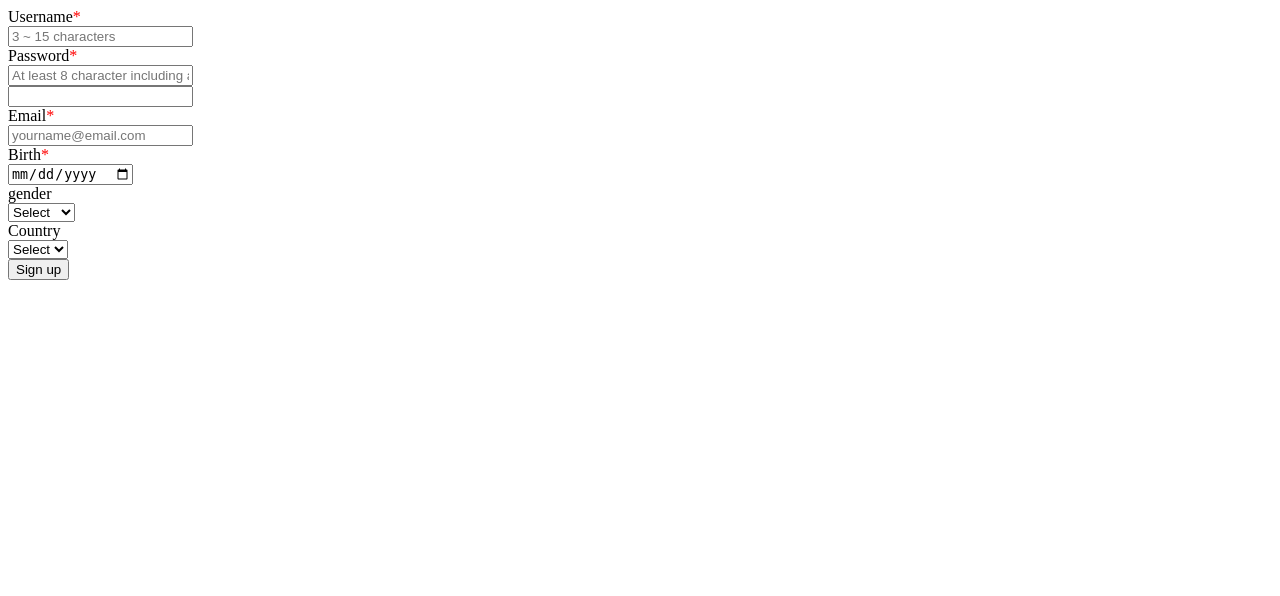
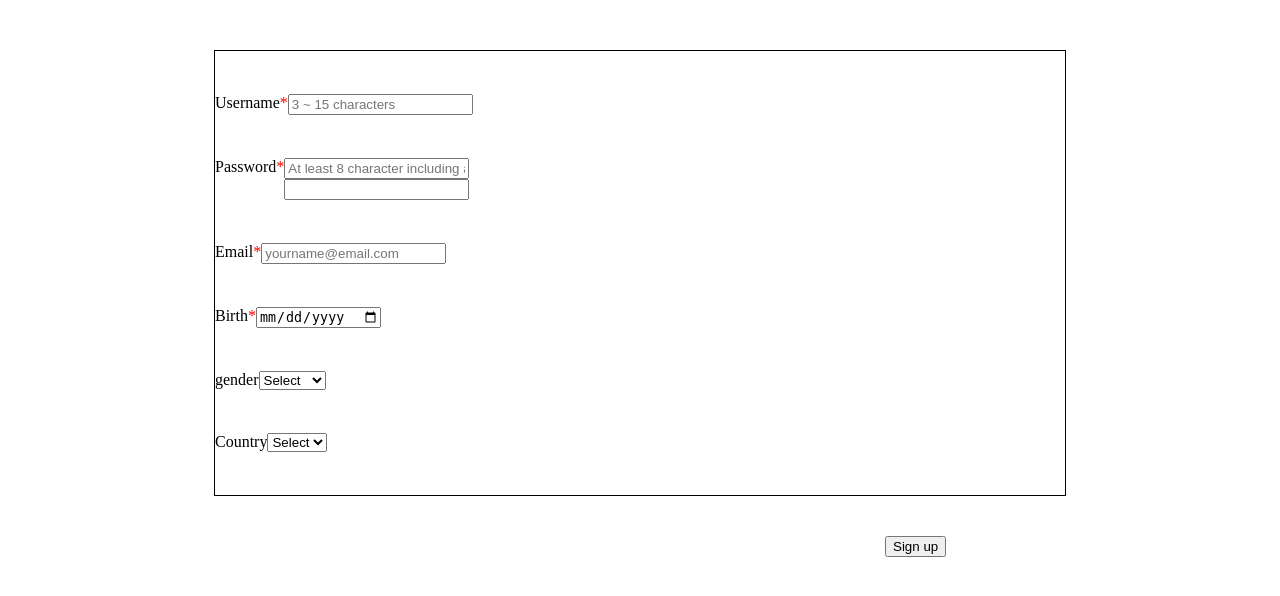
Before and after one commit to wcodingforever/incode, a PHP site: page /Templates/signup.html in a window 1280 px wide. Shown: the top 596 px of the page. Run offline with PHP 8.4, Linux system fonts and the light colour scheme.

Commit message:
I finished the API for signup.

```diff
--- a/Backend/createAccount.php
+++ b/Backend/createAccount.php
@@ -4,7 +4,6 @@
 
 $json = file_get_contents("php://input");
 $userDataObj = json_decode($json)->params;
-
 
 //Chk if all nessecary datas were sent
 $response = "OK";
@@ -20,7 +19,7 @@ if($userDataObj->username !== "" && $userDataObj->password !== "" && $userDataOb
 
         $connection = new PDO("mysql:host=$servername;dbname=$dbname;", $username, $password);
 
-        $query = "INSET INTO `users` (`username`, `password`, `email`, `birth`, `gender`, `country`) " .
+        $query = "INSERT INTO `users` (`username`, `password`, `email`, `birth`, `gender`, `country`) " .
         "VALUES ( :username, :password, :email, :birth, :gender, :country)";
 
         $stmt = $connection->prepare($query);
--- a/Templates/signup.css
+++ b/Templates/signup.css
@@ -1,6 +1,7 @@
 .notValid{
     border: solid 1px red;
 }
+
 .vaild{
     background-color: rgba(183, 250, 183, 0.871);
 }
@@ -8,3 +9,20 @@
 .reportUnvalid{
     color: red;
 }
+
+.field{
+    display: flex;
+    margin: 43px 0px;
+}
+
+#signUp_form{
+    text-align: center;
+    margin: 50px auto;
+    width: 850px;
+    border: solid 1px black;
+}
+#signup_button{
+    position: relative;
+    top: -10px;
+    left: 877px;
+}
--- a/Templates/signup.html
+++ b/Templates/signup.html
@@ -6,6 +6,10 @@
 <meta http-equiv="X-UA-Compatible" content="ie=edge">
 <title>Sign up</title>
 <link rel="stylesheet" type="text/css" href="./signup.css">
+<style>
+
+
+</style>
 </head>
 <body>
     <!--
@@ -21,12 +25,13 @@
             <div id="report_unvalidUsername" class="reportUnvalid"></div>
         </div>
         <div class="field">
-            <div class="f_name">Password<span style="color:red">*</span></div><input type="password" name="pw" placeholder="At least 8 character including at least 1 number.">
-            <div id="report_unvalidPW" class="reportUnvalid"></div>
-        </div>
-        <div class="field">
-            <input type="password" name="pw_confirm"/>
-            <div id="report_failurePWConfirm" class="reportUnvalid"></div>
+            <div class="f_name">Password<span style="color:red">*</span></div>
+            <div id="pwBox">
+                <input type="password" name="pw" placeholder="At least 8 character including at least 1 number.">
+                <div id="report_unvalidPW" class="reportUnvalid"></div>
+                <input type="password" name="pw_confirm"/>
+                <div id="report_failurePWConfirm" class="reportUnvalid"></div>
+            </div>
         </div>
         <div class="field">
             <div class="f_name">Email<span style="color:red">*</span></div><input type="email" name="email" placeholder="yourname@email.com"/>
--- a/Templates/signup.js
+++ b/Templates/signup.js
@@ -116,11 +116,11 @@ function sendUserDataForSignup(){
     const country_select = signup_form.querySelector("#country_select");
 
     if(username !== "" && email !== "" && birth !== ""){
-        let gender = gender_select.options[gender_select.selectedIndex];
+        let gender = gender_select.options[gender_select.selectedIndex].value;
         if(gender === "no value"){
             gender = null;
         }
-        let country = country_select.options[country_select.selectedIndex];
+        let country = country_select.options[country_select.selectedIndex].value;
         if(country === "no value"){
             country = null;
         }
@@ -143,9 +143,10 @@ function sendUserDataForSignup(){
 
             if(this.readyState === 4 && this.status === 200){
 
-                console.log(xhr.responseText);
                 if(xhr.responseText !== "OK") {
-                    console.log(xhr.reponseText);
+                    console.log(xhr.responseText);
+                }else if(xhr.responseText === "OK"){
+                    // window.location = "http://incode.wcoding.com/login.html";
                 }
             }
         }
```
